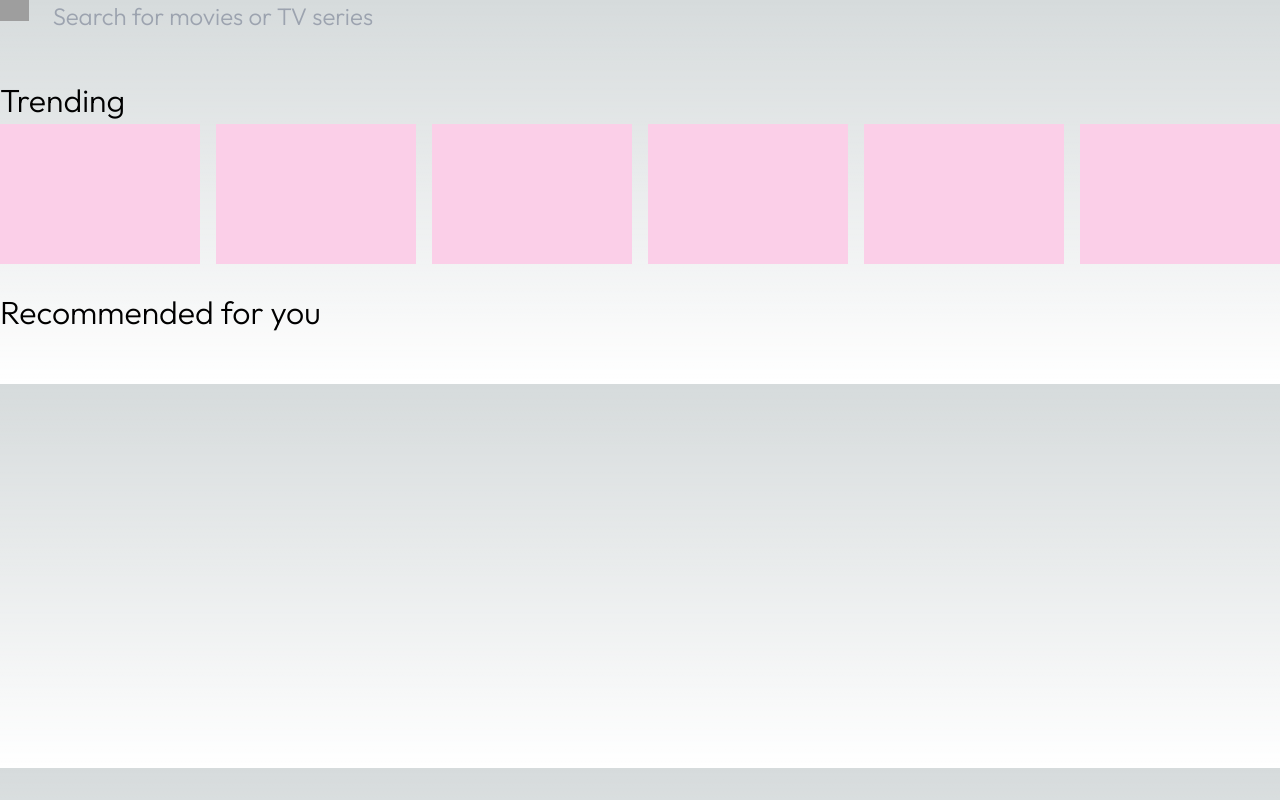
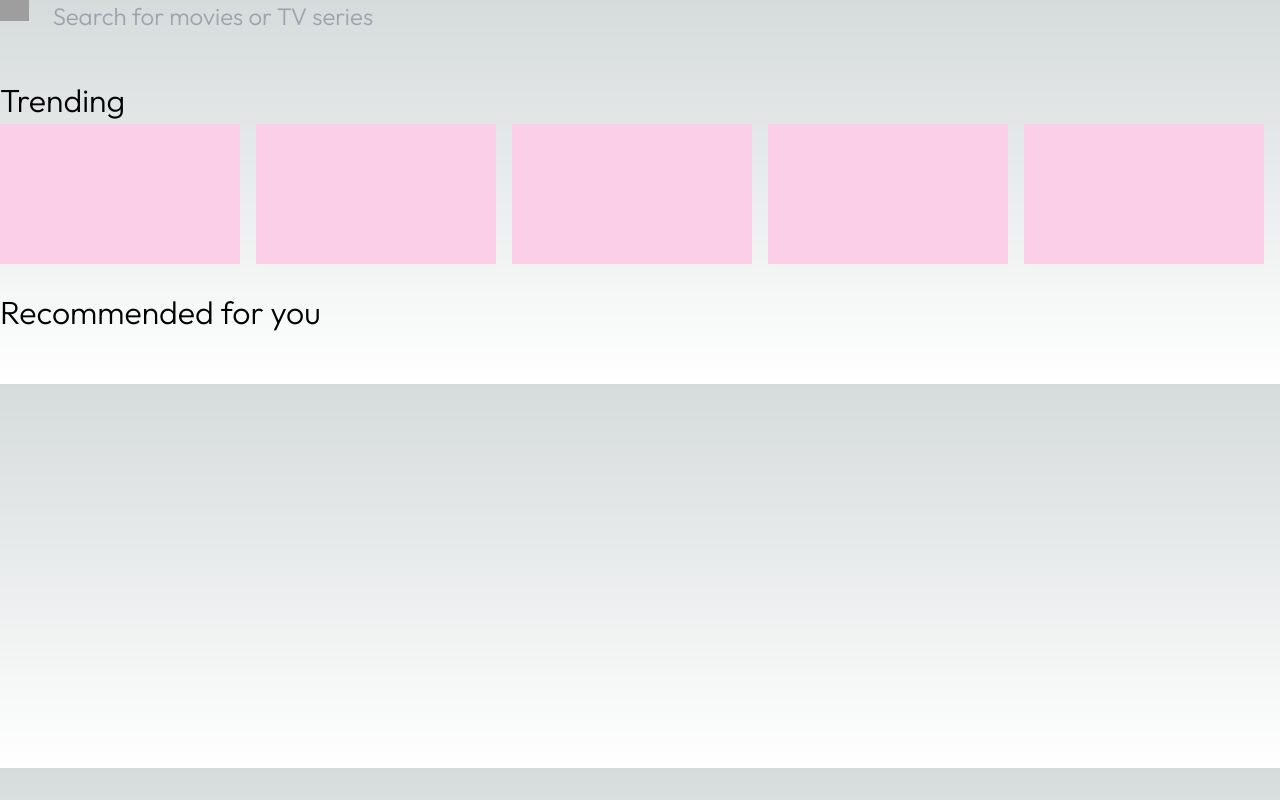
Before and after one commit to Cunhat/entertainment-app-clerk-drizzle, a Next.js app: page / in a window 1280 px wide. Built offline with nearby package versions, Linux system fonts and the light colour scheme; no server answers; grey boxes are pictures that could not be loaded.

Commit message:
Add horizontal scrollabel area

```diff
--- a/src/app/layout.tsx
+++ b/src/app/layout.tsx
@@ -36,12 +36,14 @@ export default function RootLayout({
           </SignedOut>
           <SignedIn>
             <main
-              className={`${outfit.className} grid grid-rows-[56px_auto] md:grid-rows-[72px_auto] lg:grid-cols-[96px_auto] grid-cols-1 lg:grid-rows-1 bg-custom-bue-900 h-screen md:pt-6 lg:pl-8`}
+              className={`${outfit.className} grid grid-rows-[56px_auto] md:grid-rows-[72px_auto] lg:grid-cols-[96px_1fr] grid-cols-1 lg:grid-rows-1 bg-custom-bue-900 h-screen md:pt-6 lg:pl-8`}
             >
               <div className="lg:h-full  box-border md:px-6 lg:px-0 lg:pb-8">
                 <NavBar />
               </div>
-              <main className="md:pl-6 md:pt-8 pt-6 pl-4">{children}</main>
+              <main className="md:pl-6 md:pt-8 pt-6 pl-4 overflow-auto">
+                {children}
+              </main>
             </main>
           </SignedIn>
         </body>
--- a/src/app/page.tsx
+++ b/src/app/page.tsx
@@ -11,22 +11,22 @@ import { Thumbnail } from "@/components/ui/Thumbnail"
 
 export default function Home() {
   return (
-    <main className="flex h-full flex-col gap-6 overflow-y-auto ">
+    <main className="flex w-full h-full flex-col gap-6 ">
       <Search />
-      <section>
+      <section className="flex flex-col">
         <Heading size="lg">Trending</Heading>
-        <div className="flex gap-4 overflow-x-auto">
-          <div className="bg-pink-200 h-[140px] w-[240px]"></div>
-          <div className="bg-pink-200 h-[140px] w-[240px]"></div>
-          <div className="bg-pink-200 h-[140px] w-[240px]"></div>
-          <div className="bg-pink-200 h-[140px] w-[240px]"></div>
-          <div className="bg-pink-200 h-[140px] w-[240px]"></div>
-          <div className="bg-pink-200 h-[140px] w-[240px]"></div>
+        <div className="flex flex-nowrap overflow-x-auto gap-4 ">
+          <div className="bg-pink-200 h-[140px] w-[240px] flex-[0_0_auto] "></div>
+          <div className="bg-pink-200 h-[140px] w-[240px] flex-[0_0_auto] "></div>
+          <div className="bg-pink-200 h-[140px] w-[240px] flex-[0_0_auto] "></div>
+          <div className="bg-pink-200 h-[140px] w-[240px] flex-[0_0_auto] "></div>
+          <div className="bg-pink-200 h-[140px] w-[240px] flex-[0_0_auto] "></div>
+          <div className="bg-pink-200 h-[140px] w-[240px] flex-[0_0_auto] "></div>
         </div>
       </section>
       <section className="flex-1 pr-4">
         <Heading size="lg">Recommended for you</Heading>
-        <div className="grid grid-cols-2 md:grid-cols-3 lg:grid-cols-4 gap-4 h-full">
+        <div className="grid grid-cols-2 md:grid-cols-3 lg:grid-cols-4 gap-4 h-full max-w-full">
           <div className="bg-pink-200 h-full"></div>
           <div className="bg-pink-200 h-full"></div>
           <div className="bg-pink-200 h-full"></div>
```
